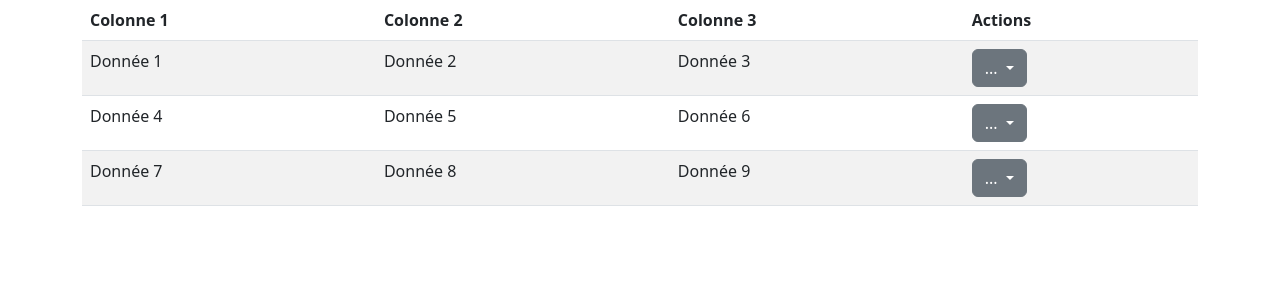
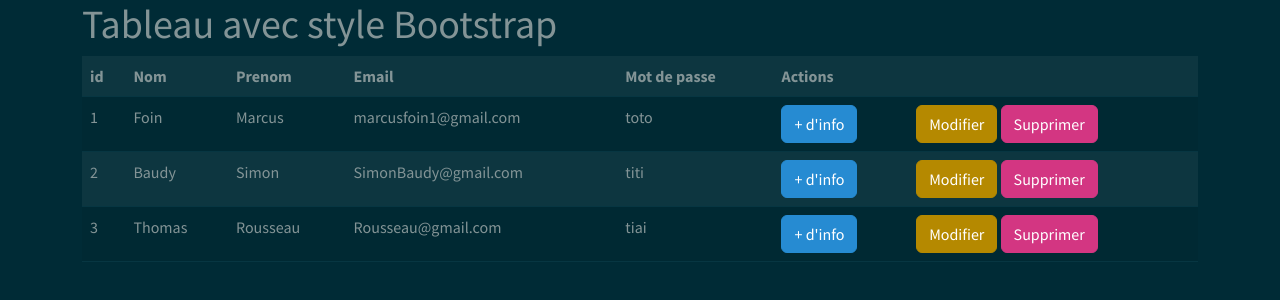
Before and after one commit to Spc-Marcus/ProjetPw, a PHP site: page /FestiVoiturage.php in a window 1280 px wide. Shown: the top 300 px of the page. Run offline with PHP 8.4, Linux system fonts and the light colour scheme.

Commit message:
bouton ok

```diff
--- a/Vue/Page/FestiVoiturage.php
+++ b/Vue/Page/FestiVoiturage.php
@@ -1,94 +1,112 @@
 <!DOCTYPE html>
 <html>
 <head>
-    <title>Tableau avec modification et suppression</title>
-    <link href="https://cdn.jsdelivr.net/npm/bootstrap@5.3.0/dist/css/bootstrap.min.css" rel="stylesheet">
+    <title>Tableau Bootstrap avec style</title>
+    <link href="../Css/bootstrap.min.css" rel="stylesheet">
     <style>
-        .table-row:hover {
-            background-color: #f5f5f5;
-            cursor: pointer;
+        .table-striped tbody tr:nth-of-type(odd) {
+            background-color: rgba(0, 0, 255, 0.1); /* Couleur de fond transparente pour les lignes impaires */
         }
 
-        .edit-menu {
-            display: none;
+        .table-striped tbody tr:nth-of-type(even) {
+            background-color: rgba(0, 0, 255, 0.2); /* Couleur de fond transparente pour les lignes paires */
         }
 
-        .edit-menu.active {
+        .table-hover tbody tr:hover {
+            background-color: rgba(255, 0, 0, 0.3); /* Couleur de fond transparente pour le survol des lignes */
+        }
+
+        .edit-mode input {
+            border: 1px solid #000;
+            background-color: #5f5ff5;
+        }
+
+        .edit-mode .actions {
             display: flex;
-            gap: 5px;
-            margin-top: 5px;
+            align-items: center;
+        }
+
+        .edit-mode .save-button,
+        .edit-mode .cancel-button {
+            margin-left: 5px;
         }
     </style>
 </head>
 <body>
     <div class="container">
+        <h1>Tableau avec style Bootstrap</h1>
         <table class="table table-striped table-hover">
             <thead>
                 <tr>
-                    <th scope="col">Colonne 1</th>
-                    <th scope="col">Colonne 2</th>
-                    <th scope="col">Colonne 3</th>
-                    <th scope="col">Actions</th>
+                    <th>id</th>
+                    <th>Nom</th>
+                    <th>Prenom</th>
+                    <th>Email</th>
+                    <th>Mot de passe</th>
+                    <th colspan="2">Actions</th>
                 </tr>
             </thead>
             <tbody>
-                <tr class="table-row">
-                    <td contenteditable="false">Donnée 1</td>
-                    <td contenteditable="true">Donnée 2</td>
-                    <td contenteditable="true">Donnée 3</td>
+                <tr>
+                    <td>1</td>
+                    <td>Foin</td>
+                    <td>Marcus</td>
+                    <td>marcusfoin1@gmail.com</td>
+                    <td>toto</td>
                     <td>
-                        <div class="dropdown">
-                            <button class="btn btn-secondary dropdown-toggle" type="button" id="dropdownMenuButton" data-bs-toggle="dropdown" aria-expanded="false">
-                                ...
-                            </button>
-                            <ul class="dropdown-menu" aria-labelledby="dropdownMenuButton">
-                                <li class="dropdown-item edit-action">Modifier</li>
-                                <li class="dropdown-item delete-action">Supprimer</li>
-                            </ul>
-                        </div>
-                        <div class="edit-menu">
-                            <button class="btn btn-primary save-action">Enregistrer</button>
-                            <button class="btn btn-secondary cancel-action">Annuler</button>
+                        <form action="InfoAdmin.php" method="post">
+                            <input type="hidden" name="id" value="1">
+                            <button type="submit" class="btn btn-info">+ d'info</button>
+                        </form>
+                    </td>
+                    <td>
+                        <button class="btn btn-primary edit-button">Modifier</button>
+                        <button class="btn btn-danger delete-button">Supprimer</button>
+                        <div class="actions" style="display: none;">
+                            <button class="btn btn-success save-button">Sauvegarder</button>
+                            <button class="btn btn-warning cancel-button">Annuler</button>
                         </div>
                     </td>
                 </tr>
-                <tr class="table-row">
-                    <td contenteditable="false">Donnée 4</td>
-                    <td contenteditable="true">Donnée 5</td>
-                    <td contenteditable="true">Donnée 6</td>
+                <tr>
+                    <td>2</td>
+                    <td>Baudy</td>
+                    <td>Simon</td>
+                    <td>SimonBaudy@gmail.com</td>
+                    <td>titi</td>
                     <td>
-                        <div class="dropdown">
-                            <button class="btn btn-secondary dropdown-toggle" type="button" id="dropdownMenuButton" data-bs-toggle="dropdown" aria-expanded="false">
-                                ...
-                            </button>
-                            <ul class="dropdown-menu" aria-labelledby="dropdownMenuButton">
-                                <li class="dropdown-item edit-action">Modifier</li>
-                                <li class="dropdown-item delete-action">Supprimer</li>
-                            </ul>
-                        </div>
-                        <div class="edit-menu">
-                            <button class="btn btn-primary save-action">Enregistrer</button>
-                            <button class="btn btn-secondary cancel-action">Annuler</button>
+                        <form action="InfoAdmin.php" method="post">
+                            <input type="hidden" name="id" value="2">
+                            <button type="submit" class="btn btn-info">+ d'info</button>
+                        </form>
+                    </td>
+                    <td>
+                        <button class="btn btn-primary edit-button">Modifier</button>
+                        <button class="btn btn-danger delete-button">Supprimer</button>
+                        <div class="actions" style="display: none;">
+                            <button class="btn btn-success save-button">Sauvegarder</button>
+                            <button class="btn btn-warning cancel-button">Annuler</button>
                         </div>
                     </td>
                 </tr>
-                <tr class="table-row">
-                    <td contenteditable="false">Donnée 7</td>
-                    <td contenteditable="true">Donnée 8</td>
-                    <td contenteditable="true">Donnée 9</td>
+                <tr>
+                    <td>3</td>
+                    <td>Thomas</td>
+                    <td>Rousseau</td>
+                    <td>Rousseau@gmail.com</td>
+                    <td>tiai</td>
                     <td>
-                        <div class="dropdown">
-                            <button class="btn btn-secondary dropdown-toggle" type="button" id="dropdownMenuButton" data-bs-toggle="dropdown" aria-expanded="false">
-                                ...
-                            </button>
-                            <ul class="dropdown-menu" aria-labelledby="dropdownMenuButton">
-                                <li class="dropdown-item edit-action">Modifier</li>
-                                <li class="dropdown-item delete-action">Supprimer</li>
-                            </ul>
-                        </div>
-                        <div class="edit-menu">
-                            <button class="btn btn-primary save-action">Enregistrer</button>
-                            <button class="btn btn-secondary cancel-action">Annuler</button>
+                        <form action="InfoAdmin.php" method="post">
+                            <input type="hidden" name="id" value="3">
+                            <button type="submit" class="btn btn-info">+ d'info</button>
+                        </form>
+                    </td>
+                    <td>
+                        <button class="btn btn-primary edit-button">Modifier</button>
+                        <button class="btn btn-danger delete-button">Supprimer</button>
+                        <div class="actions" style="display: none;">
+                            <button class="btn btn-success save-button">Sauvegarder</button>
+                            <button class="btn btn-warning cancel-button">Annuler</button>
                         </div>
                     </td>
                 </tr>
@@ -96,123 +114,52 @@
         </table>
     </div>
 
-    <script src="https://cdn.jsdelivr.net/npm/bootstrap@5.3.0/dist/js/bootstrap.bundle.min.js"></script>
+    <script src="https://code.jquery.com/jquery-3.6.0.min.js"></script>
     <script>
-        // Fonction pour gérer les actions lorsque l'option "Modifier" est sélectionnée
-        function handleEditAction(event) {
-            const row = event.target.closest('tr');
-            const editMenu = row.querySelector('.edit-menu');
-            const columns = row.querySelectorAll('td:not(:first-child)');
-            const dropdownMenu = row.querySelector('.dropdown-menu');
+            $(document).ready(function() {
+                $('.edit-button').on('click', function() {
+                    var row = $(this).closest('tr');
+                    var rowData = row.find('td:not(:first-child):not(:nth-last-child(2)):not(:last-child)');
+                        rowData.each(function() {
+                        var content = $(this).text();
+                        $(this).html('<input type="text" value="' + content + '">');
+                    });
+                    row.addClass('edit-mode');
+                    $(this).hide();
+                    row.find('.delete-button').hide();
+                    row.find('.actions').toggle();
+                });
 
-            editMenu.classList.add('active');
-            dropdownMenu.classList.remove('show');
-
-            columns.forEach((column) => {
-                column.setAttribute('contenteditable', 'true');
-            });
-        }
-
-        // Fonction pour gérer les actions lorsque l'option "Annuler" est sélectionnée
-        function handleCancelAction(event) {
-            const row = event.target.closest('tr');
-            const editMenu = row.querySelector('.edit-menu');
-            const columns = row.querySelectorAll('td:not(:first-child)');
-
-            editMenu.classList.remove('active');
-
-            columns.forEach((column) => {
-                column.setAttribute('contenteditable', 'false');
-            });
-        }
-
-        // Fonction pour gérer les actions lorsque l'option "Enregistrer" est sélectionnée
-        function handleSaveAction(event) {
-            const row = event.target.closest('tr');
-            const editMenu = row.querySelector('.edit-menu');
-            const columns = row.querySelectorAll('td:not(:first-child)');
-            const values = [];
-
-            editMenu.classList.remove('active');
-
-            columns.forEach((column) => {
-                values.push(column.textContent);
+            $(document).on('click', '.cancel-button', function() {
+                var row = $(this).closest('tr');
+                var rowData = row.find('td:not(:first-child):not(:nth-last-child(2)):not(:last-child)');
+                rowData.each(function() {
+                    var content = $(this).find('input').val();
+                    $(this).html(content);
+                });
+                row.removeClass('edit-mode');
+                row.find('.edit-button').show();
+                row.find('.delete-button').show();
+                row.find('.actions').toggle();
             });
 
-            // Appeler la fonction PHP avec les valeurs des colonnes (values)
-            // Remplacez "abc.php" par le chemin vers votre fichier PHP
-            // avec la fonction de sauvegarde appropriée
-            fetch('abc.php', {
-                method: 'POST',
-                body: JSON.stringify(values),
-                headers: {
-                    'Content-Type': 'application/json'
-                }
-            })
-            .then(response => response.json())
-            .then(data => {
-                console.log(data);
-                // Réaliser des actions supplémentaires après la sauvegarde si nécessaire
-            })
-            .catch(error => {
-                console.error(error);
-                // Gérer les erreurs de la sauvegarde si nécessaire
+            $(document).on('click', '.save-button', function() {
+                var row = $(this).closest('tr');
+                var rowData = row.find('td:not(:first-child):not(:nth-last-child(2)):not(:last-child)');
+                rowData.each(function() {
+                    var content = $(this).find('input').val();
+                    $(this).html(content);
+                });
+                row.removeClass('edit-mode');
+                row.find('.edit-button').show();
+                row.find('.delete-button').show();
+                row.find('.actions').toggle();
             });
 
-            columns.forEach((column) => {
-                column.setAttribute('contenteditable', 'false');
+            $(document).on('click', '.delete-button', function() {
+                var row = $(this).closest('tr');
+                row.remove();
             });
-        }
-
-        // Fonction pour gérer les actions lorsque l'option "Supprimer" est sélectionnée
-        function handleDeleteAction(event) {
-            const row = event.target.closest('tr');
-            const firstColumn = row.querySelector('td:first-child');
-            const value = firstColumn.textContent;
-
-            // Appeler la fonction PHP pour supprimer les données avec la valeur de la première colonne (value)
-            // Remplacez "delete.php" par le chemin vers votre fichier PHP
-            // avec la fonction de suppression appropriée
-            fetch('delete.php', {
-                method: 'POST',
-                body: JSON.stringify({ value: value }),
-                headers: {
-                    'Content-Type': 'application/json'
-                }
-            })
-            .then(response => response.json())
-            .then(data => {
-                console.log(data);
-                // Réaliser des actions supplémentaires après la suppression si nécessaire
-            })
-            .catch(error => {
-                console.error(error);
-                // Gérer les erreurs de la suppression si nécessaire
-            });
-
-            row.remove();
-        }
-
-        // Ajouter les gestionnaires d'événements pour les actions de modification, annulation et sauvegarde
-        const editActions = document.querySelectorAll('.edit-action');
-        editActions.forEach((editAction) => {
-            editAction.addEventListener('click', handleEditAction);
-        });
-
-        const cancelActions = document.querySelectorAll('.cancel-action');
-        cancelActions.forEach((cancelAction) => {
-            cancelAction.addEventListener('click', handleCancelAction);
-        });
-
-        const saveActions = document.querySelectorAll('.save-action');
-        saveActions.forEach((saveAction) => {
-            saveAction.addEventListener('click', handleSaveAction);
-        });
-
-        // Ajouter le gestionnaire d'événement pour l'action de suppression
-        const deleteActions = document.querySelectorAll('.delete-action');
-        deleteActions.forEach((deleteAction) => {
-            deleteAction.addEventListener('click', handleDeleteAction);
         });
     </script>
 </body>
```
Also changed, not shown: Vue/Page/InfoAdmin.php (added).
